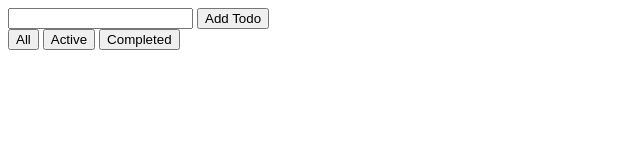
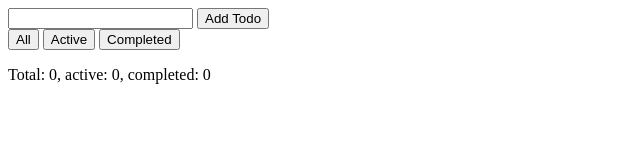
Before and after one commit to mercytv932/TODO_APP, a plain HTML site: page index.html in a window 1280 px wide. Both pictures are taken after a click on the button "Active". Shown: the whole page, without its empty margins (0-640 px from the left). Drawn offline with Linux system fonts and the light colour scheme.

Commit message:
Update index.html

```diff
--- a/index.html
+++ b/index.html
@@ -177,6 +177,7 @@ function getFilteredTodos(todos, filter){
 function render(){
     const filteredTodos = getFilteredTodos(state.todos, state.filter);
     renderTodos(filteredTodos);
+    updateStats();
   }
 
   filterBtn.forEach(button =>{
@@ -186,6 +187,14 @@ function render(){
     });
   });
 
+  function updateStats(){
+    const totalTodos = state.todos.length;
+    const completedTodos = state.todos.filter(todo => todo.completed). length;
+    const activeTodos = totalTodos - completedTodos;
+
+    statsDisplay.textContent = `Total: ${totalTodos}, active: ${activeTodos}, completed: ${completedTodos}`;
+  }
+
   </script>
 </body>
 </html>
```
